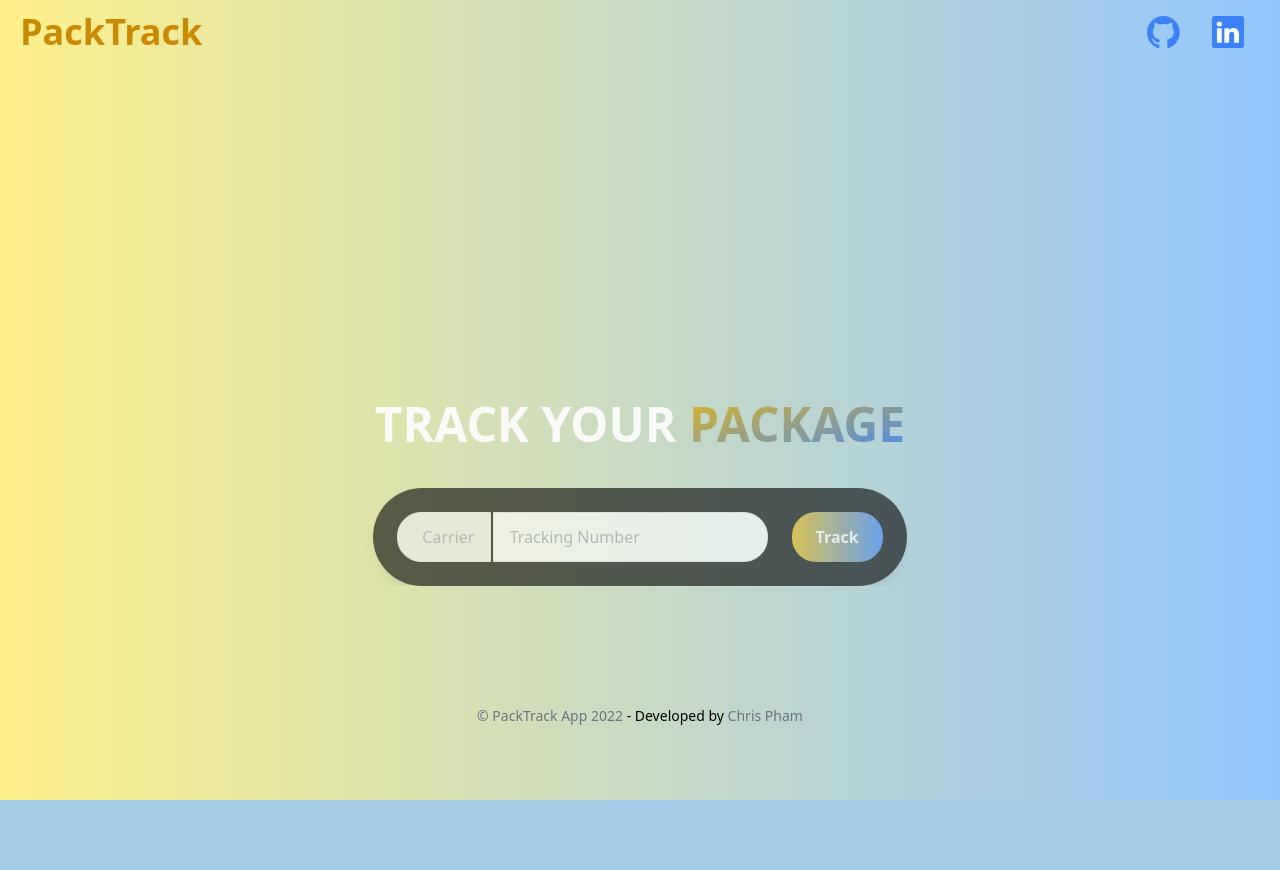
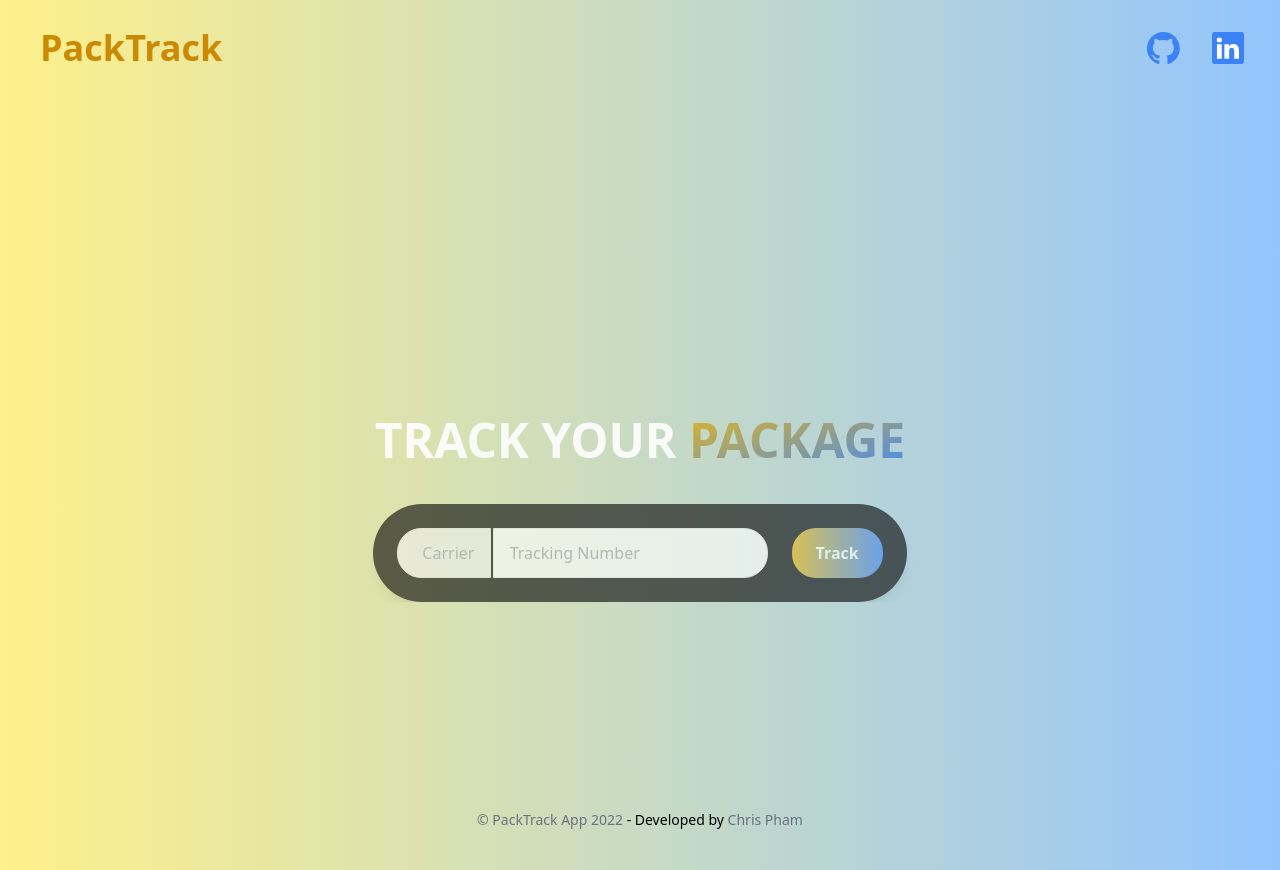
Before and after one commit to chrispham0502/PackageTrackingApp, a Flask app: page / in a window 1280 px wide. Before the commit the page ends 800 px from the top, so only its background shows below. Run offline with Flask 2, Linux system fonts and the light colour scheme; style sheets or scripts are compiled from the project's sources.

Commit message:
Minor formatting changes

```diff
--- a/packtrack/templates/base.html
+++ b/packtrack/templates/base.html
@@ -10,14 +10,17 @@
     <!-- Container -->
     <div class="h-full ">
       <!-- Nav Bar -->
-      <div class="w-full container mx-auto 2xl:mt-5 ">
+      <div class="w-full container mx-auto mt-4">
         <div class="w-full flex items-center justify-between ">
           <!-- Project Name -->
-          <a class="ml-5 flex items-center text-yellow-600 hover:text-blue-500 font-extrabold text-2xl lg:text-4xl transform hover:scale-110 duration-300 ease-in-out" href="/">
+          <a class="w-1/2 flex  text-yellow-600 hover:text-blue-500 font-extrabold transform hover:scale-110 duration-300 ease-in-out
+                    ml-5 text-2xl
+                    md:ml-10 md:text-3xl
+                    lg:text-4xl " href="/">
             PackTrack
           </a>
           <!-- Icons -->
-          <div class="flex w-3/4 justify-end content-middle ">
+          <div class="flex w-1/2 justify-end content-middle ">
             <a class="inline-block text-blue-500 no-underline hover:text-yellow-600 hover:text-underline text-center h-10 p-2 md:h-auto md:p-4 transform hover:scale-125 duration-300 ease-in-out" href="https://github.com/chrispham0502" target="_blank" rel="noopener noreferrer">
               <svg class="fill-current h-8" viewBox="0 0 256 249" xmlns="http://www.w3.org/2000/svg">
                 <path d="M127.505 0C57.095 0 0 57.085 0 127.505c0 56.336 36.534 104.13 87.196 120.99 6.372 1.18 8.712-2.766 8.712-6.134 0-3.04-.119-13.085-.173-23.739-35.473 7.713-42.958-15.044-42.958-15.044-5.8-14.738-14.157-18.656-14.157-18.656-11.568-7.914.872-7.752.872-7.752 12.804.9 19.546 13.14 19.546 13.14 11.372 19.493 29.828 13.857 37.104 10.6 1.144-8.242 4.449-13.866 8.095-17.05-28.32-3.225-58.092-14.158-58.092-63.014 0-13.92 4.981-25.295 13.138-34.224-1.324-3.212-5.688-16.18 1.235-33.743 0 0 10.707-3.427 35.073 13.07 10.17-2.826 21.078-4.242 31.914-4.29 10.836.048 21.752 1.464 31.942 4.29 24.337-16.497 35.029-13.07 35.029-13.07 6.94 17.563 2.574 30.531 1.25 33.743 8.175 8.929 13.122 20.303 13.122 34.224 0 48.972-29.828 59.756-58.22 62.912 4.573 3.957 8.648 11.717 8.648 23.612 0 17.06-.148 30.791-.148 34.991 0 3.393 2.295 7.369 8.759 6.117 50.634-16.879 87.122-64.656 87.122-120.973C255.009 57.085 197.922 0 127.505 0"/>
@@ -41,7 +44,7 @@
       {% block main %} {% endblock %}
 
       <!-- Footer -->
-      <div class="w-full pt-10 md:mt-20 2xl:mt-40 mb-10 text-sm text-center fade-in">
+      <div class="w-full mt-52 md:mt-52 2xl:mt-52 mb-10 text-sm text-center fade-in">
         <a class="text-gray-500 no-underline hover:no-underline" href="#">&copy; PackTrack App 2022</a>
         - Developed by
         <a class="text-gray-500 no-underline hover:no-underline" href="/">Chris Pham</a>
```
